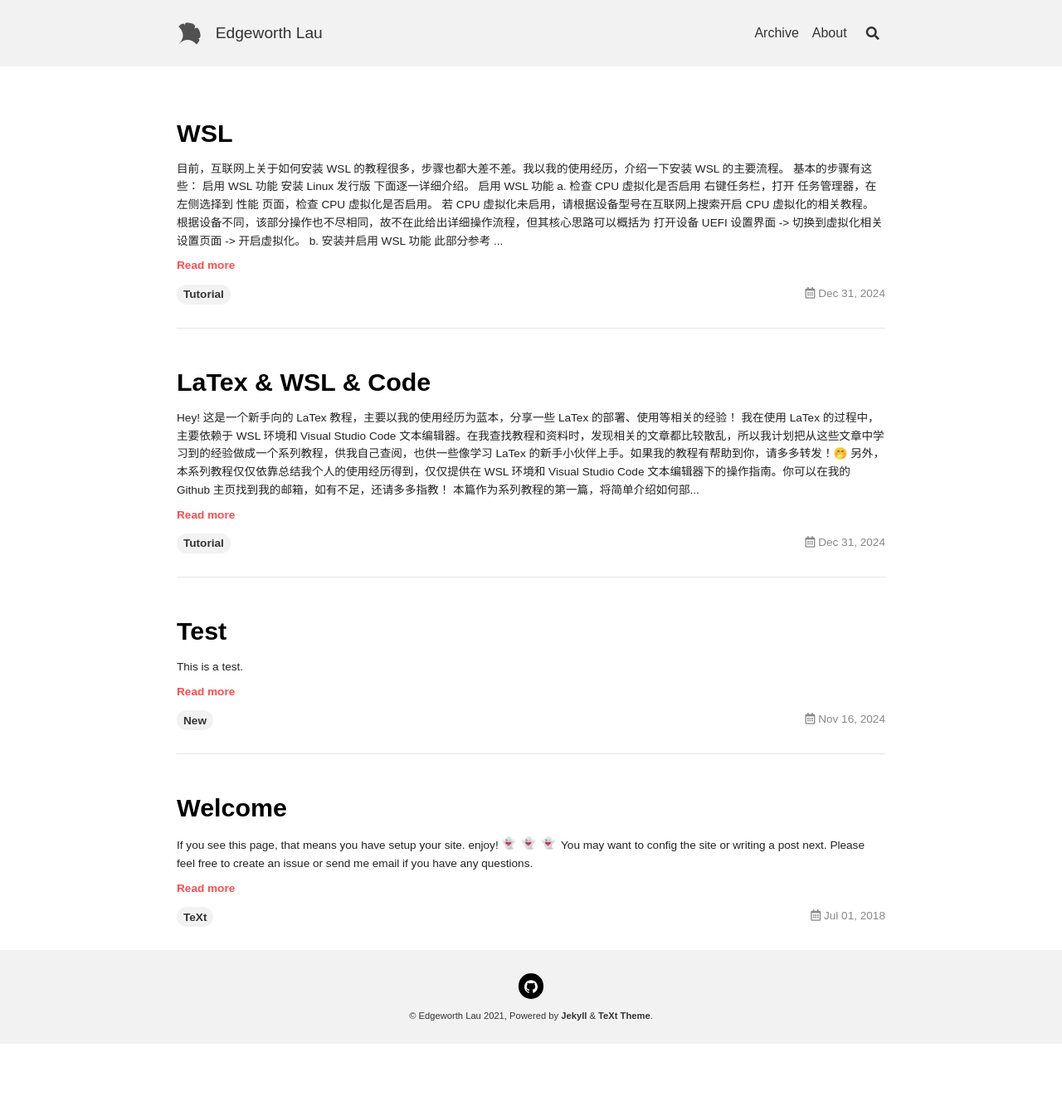
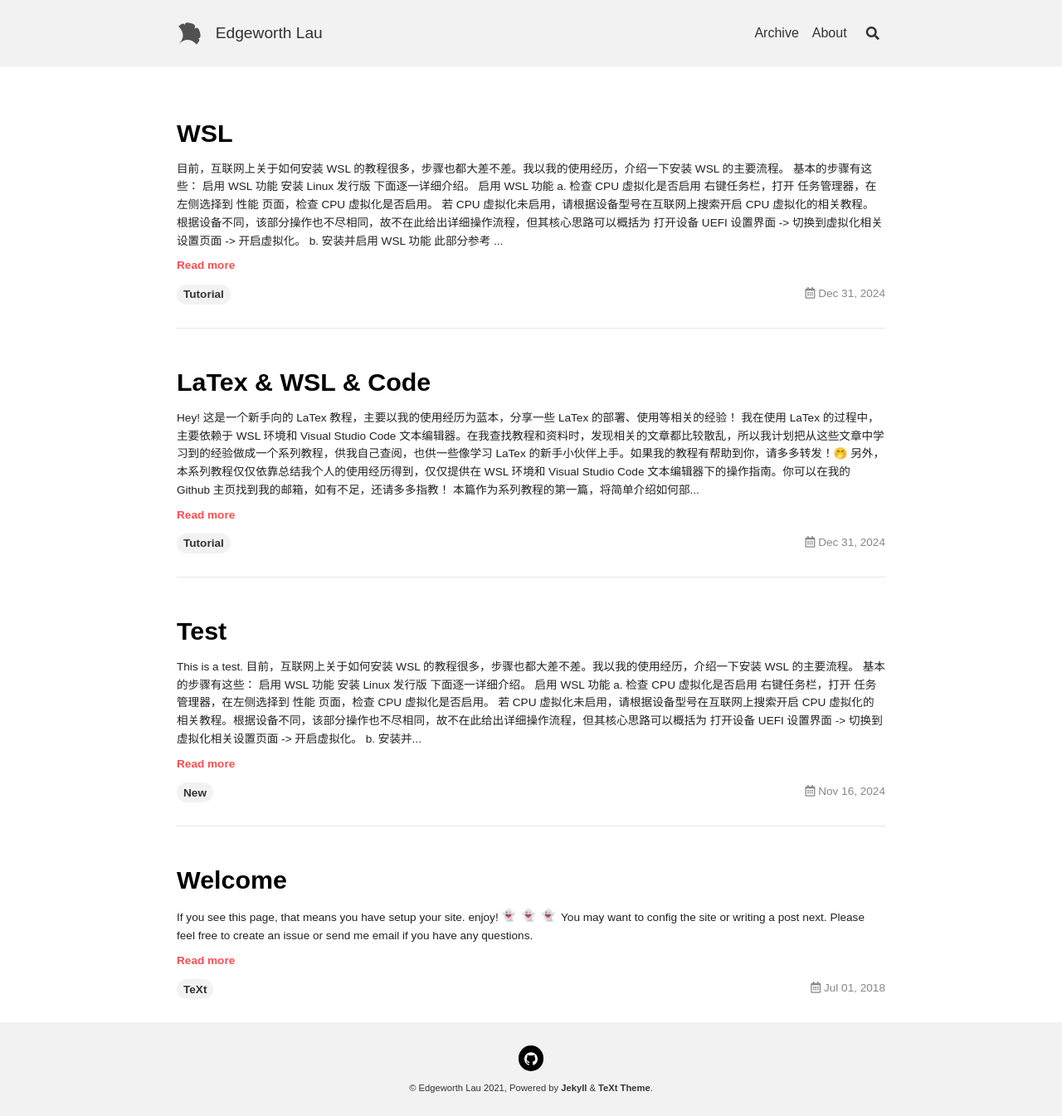
Before and after one commit to EdgeworthLau/EdgeworthLau.github.io, a Jekyll site: the page built from index.html, in a window 1280 px wide. Shown: the whole page at 83% size. Built offline with Jekyll 4.4.1, drawn with Linux system fonts in a browser that asks for light colours; nearby versions of some CDN libraries; emoji names are drawn with the system emoji font; some web fonts are replaced; the list of posts is cut into pages by our own code; before the commit the page ends 1258 px from its top, so only the background shows below that; some of the changed lines change nothing that is shown.

Commit message:
2024.12.08 更新

````diff
--- a/_posts/2024-11-16-Test.md
+++ b/_posts/2024-11-16-Test.md
@@ -8,3 +8,115 @@
 ---
 
 This is a test.
+
+
+
+目前，互联网上关于如何安装 WSL 的教程很多，步骤也都大差不差。我以我的使用经历，介绍一下安装 WSL 的主要流程。
+
+基本的步骤有这些：
+
+1. 启用 WSL 功能
+2. 安装 Linux 发行版
+
+下面逐一详细介绍。
+
+# 启用 WSL 功能
+
+## a. 检查 CPU 虚拟化是否启用
+
+右键任务栏，打开 **任务管理器**，在左侧选择到 **性能** 页面，检查 CPU 虚拟化是否启用。
+
+
+
+![检查 CPU 虚拟化是否启用](https://img.picgo.net/2024/12/08/-2024-12-08-14180835760f16e77e43cc.png)
+
+若 CPU 虚拟化未启用，请根据设备型号在互联网上搜索开启 CPU 虚拟化的相关教程。根据设备不同，该部分操作也不尽相同，故不在此给出详细操作流程，但其核心思路可以概括为 **打开设备 UEFI 设置界面 -> 切换到虚拟化相关设置页面 -> 开启虚拟化**。
+
+## b. 安装并启用 WSL 功能
+
+此部分参考 [Microsoft 给出的教程](https://learn.microsoft.com/zh-cn/windows/wsl/install)。
+
+时至今日，WSL 的安装已经大幅简化，仅需一条命令即可完成。
+
+右键开始菜单，打开 **终端管理员**，输入下述命令后回车，等待自动执行完毕后重启设备即可。
+
+```powershell
+wsl --install
+```
+
+此命令将安装并启用运行 WSL 和安装 Linux 发行版所需的功能。
+
+重新启动设备后，可以在 **终端** 中使用如下命令检查是否成功安装并启用 WSL 功能。
+
+```powershell
+wsl --version
+```
+
+若出现类似下图所示的信息，则表示已成功安装并启用 WSL 功能。
+
+![验证 WSL 是否安装成功](https://img.picgo.net/2024/12/08/-2024-12-08-143803ac5de542aa27fdea.png)
+
+# 2. 安装 Linux 发行版
+
+WSL 下有多种发行版可运行。
+
+依我的个人习惯，我在这部分选择由[安同开源社区](https://aosc.io/)开发维护的安同 OS (AOSC OS) ，这是一个主打“开箱即用”的 Linux 发行版，优点是部署快捷、简单易用，同时这个特性也带来了系统庞大、存储空间占用大的缺点。是否选择安同 OS 由你决定，如果你的存储空间有限，也可以选择较为主流的 Ubuntu 安装。
+
+实际上，对于刚刚开始接触 Linux 的初学者而言 Linux 发行版的操作命令是相同的，仅在包管理等操作上有所不同。后续的涉及到包管理器的操作命令我以安同 OS 为例，如果你选择安装了 Ubuntu ，请将命令中所有 `oma` 替换为 `apt` 。
+
+## a. 安装安同 OS
+
+打开 Microsoft Store ，搜索 **AOSC OS on WSL** ，点击下载后等待自动下载安装即可。
+
+在 Microsoft Store 中显示安装完成后，你可以在 **开始菜单 -> 全部应用** 中找到一个名为 **AOSC OS on WSL** 的应用，将其打开后会显示“正在安装”等字样，稍作等待后会提示设定用户名与密码。
+
+在设定密码时，你输入的内容将不会显示出来。事实上，在所有需要输入密码的场景，终端都不会显示输入内容，这是终端出于隐私保护的正常设计，并非错误。
+
+完成设定后，你就可以开始在 WSL 环境下使用安同 OS 了。
+
+## b. 安装 Ubuntu
+
+安装 Ubuntu 的大部分步骤与安装安同 OS 相同。
+
+打开 Microsoft Store ，搜索 **Ubuntu** ，你会看到许多版本的 Ubuntu 可选。这里推荐较为主流和稳定的 Ubuntu 22.04 版本，点击 **Ubuntu 22.04.5 LTS** 的下载按钮，等待自动下载安装即可。
+
+在 Microsoft Store 中显示安装完成后，你可以在 **开始菜单 -> 全部应用** 中找到一个名为，将其打开后会显示“正在安装”等字样，稍作等待后会提示设定用户名与密码。
+
+完成设定后，你就可以开始在 WSL 环境下使用 Ubuntu 了。
+
+由于 Ubuntu 的默认源在海外部署，在国内使用时，可能出现连接速度缓慢、连接不稳定甚至无法连接等情况，故需更换国内镜像源。在这里推荐[山东大学镜像站](https://mirrors.sdu.edu.cn)，具体换源操作如下。
+
+打开 **Ubuntu 22.04.5 LTS** 的应用后，输入如下命令。
+
+```bash
+sudo vim /etc/apt/sources.list
+```
+
+回车后需要输入我们在安装时设定的密码，这是因为 `sudo` 命令请求以 root 用户权限操作其后跟随的指令，需要我们输入密码以确保是本人授权操作。
+
+此处使用 vim 编辑器，如果你没有使用过，下面是一些基础的使用命令，足以你完成换源操作。
+
+- 按 `I` 键进入插入模式，此时可以对文件内容进行修改
+- 按 `Esc` 键退出插入模式
+- 按 `:` 后输入 `wq` 保存修改内容并退出 vim
+
+事实上，vim 编辑器在 Linux 中的地位非同一般，掌握 vim 的基本使用至关重要，十分推荐学习。推荐查看[菜鸟教程网站关于 vim 的教程](https://www.runoob.com/linux/linux-vim.html)来学习。
+
+打开 `sources.list` 文件后，将其中内容全部删除，替换为下面的内容，随后保存退出。
+
+```
+deb http://mirrors.sdu.edu.cn/ubuntu/ jammy main restricted universe multiverse
+deb http://mirrors.sdu.edu.cn/ubuntu/ jammy-security main restricted universe multiverse
+deb http://mirrors.sdu.edu.cn/ubuntu/ jammy-updates main restricted universe multiverse
+```
+
+输入下面两条命令完成换源后的更新操作。
+
+```bash
+sudo apt update
+sudo apt upgrade
+```
+
+过程中可能需要你确认是否需要更新，一般情况下按下 `y` 键确认即可。
+
+注意，请确保以上所有输入的均为英文字符，特别是在使用 vim 时。
````
